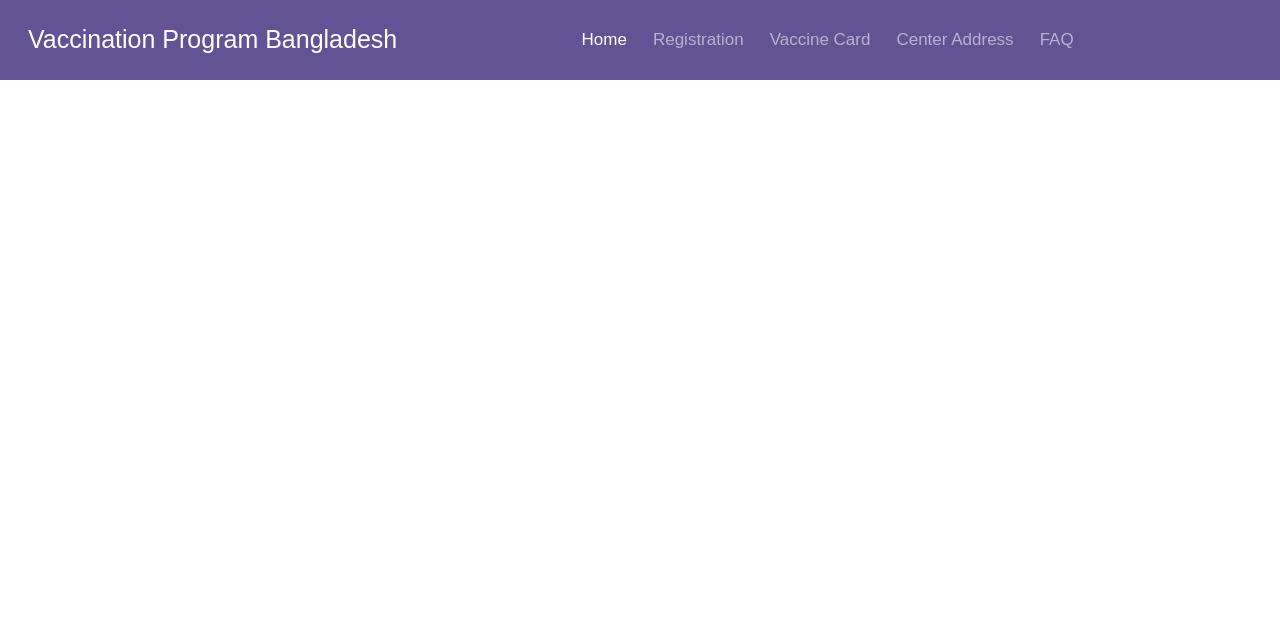
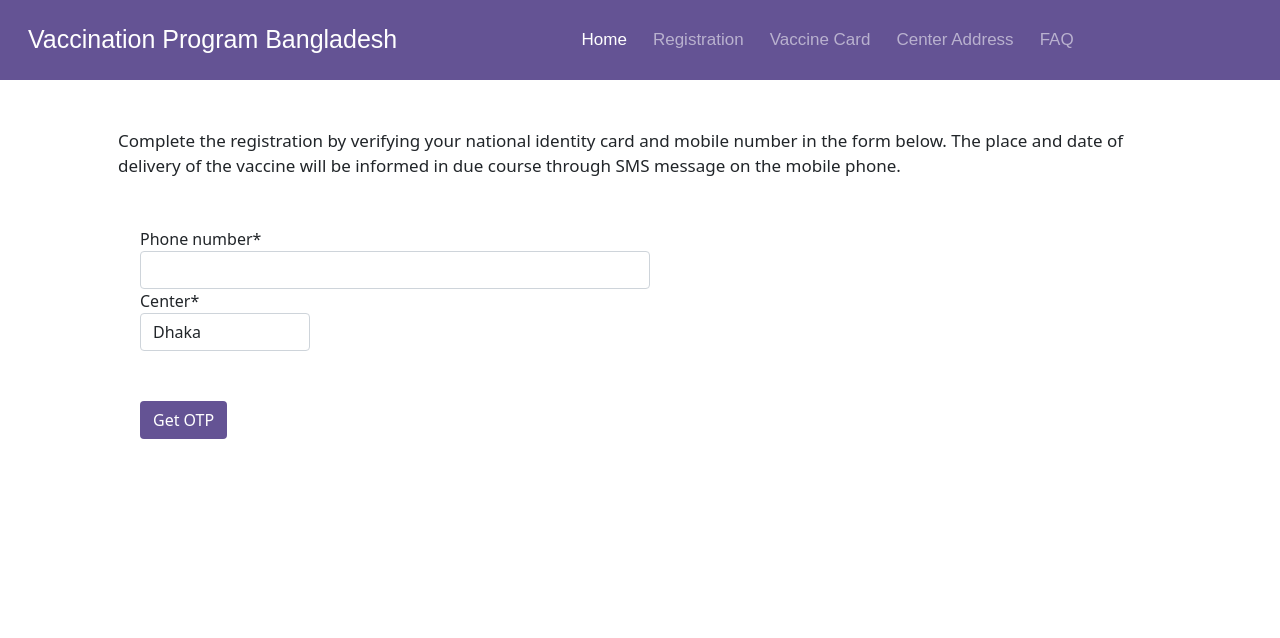
Before and after one commit to RezuanChowdhuryRifat/Vaccination_Registration_Website, a Django app: page /registrationinfo/ in a window 1280 px wide. Shown: the top 638 px of the page. Run offline with Django 3.2, Linux system fonts and the light colour scheme; some libraries are stand-ins or nearby versions.

Commit message:
registration form validation

```diff
--- a/frontend/js/app.js
+++ b/frontend/js/app.js
@@ -9,3 +9,8 @@ function covidcheck(){
 
    }
  }
+
+ function showOTP(){
+   let getId = document.getElementById('otp')
+   getId.style.display ="block"
+ }
--- a/templates/registrationinfo.html
+++ b/templates/registrationinfo.html
@@ -1,7 +1,43 @@
-{% extends "index.html" %}
+
+{% extends "index.html"%}
+
+{%load crispy_forms_tags %}
 
 {% block content%}
 
+<div class="container p-5" style="font-size: 17px; margin-bottom: 0;" >
+   Complete the registration by verifying your national identity card and mobile number in the form below.
+    The place and date of delivery of the vaccine will be informed in due course through SMS message on the mobile phone.
+</div>
+
+ <form method="POST" action="" enctype="multipart/form-data" style="margin-left: 20px; margin-right: 20px;margin-bottom: 20px; margin-top: 0;">
+
+   {% csrf_token %}
+<div class="contaoner" style="padding-right: 100px; padding-top: 0px; padding-bottom: 100px; padding-left: 120px;">
+   <div class="form-row">
+        <div class="form-group col-md-6 mb-0">
+           {{ form.Phone_number|as_crispy_field }}
+        </div>
+        <div class="form-group col-lg-2 col-md-6 mb-0">
+             {{ form.Center|as_crispy_field }}
+        </div>
+         <button type="submit" class="btn" onclick="javascript:showOTP()" style="margin-top: 50px; background-color: #645394; color: white;">Get OTP</button>
+   </div>
+
+<div id="otp" style="display: none; margin-top: 20px;";>
+   <div class=" col-lg-3">
+
+      {{ form.OTP|as_crispy_field }}
+   </div>
 
 
-{% endblock %}
+         <button type="submit" class="btn" style="margin-top: 50px; background-color: #645394; color: white;">Verify</button>
+ </div>
+
+</div>
+
+
+
+
+
+{% endblock%}
--- a/vaccination_app/registrationform.py
+++ b/vaccination_app/registrationform.py
@@ -6,5 +6,5 @@ from django.forms.fields import CharField
 class PostForm(forms.Form):
 
    NID  = forms.IntegerField()
-   Date_of_Birth = forms.DateField(widget=forms.SelectDateWidget)
+   Date_of_Birth = forms.DateField(widget=forms.SelectDateWidget(years=range(1921,2004)))
    CAPTCHA = forms.CharField()
--- a/vaccination_app/registrationinfoform.py
+++ b/vaccination_app/registrationinfoform.py
@@ -0,0 +1,11 @@
+from django import forms
+from django.db.models.enums import Choices
+from django.forms import widgets
+from django.forms.fields import CharField
+from django.utils.regex_helper import Choice
+
+choice_value= [('1', 'Dhaka'), ('2', 'Chittagong'), ('3', 'Khulna')]
+class PostForm3(forms.Form):
+   Phone_number  = forms.IntegerField()
+   Center = forms.ChoiceField(choices = choice_value)
+   OTP = forms.IntegerField()
--- a/vaccination_app/vaccinecardform.py
+++ b/vaccination_app/vaccinecardform.py
@@ -4,7 +4,7 @@ from django.forms import widgets
 from django.forms.fields import CharField
 
 
-class PostForm(forms.Form):
+class PostForm2(forms.Form):
 
    NID  = forms.IntegerField()
    Date_of_Birth = forms.DateField(widget=forms.SelectDateWidget)
--- a/vaccination_app/views.py
+++ b/vaccination_app/views.py
@@ -9,13 +9,14 @@
 from django.utils.translation import templatize
 from django.views.generic import TemplateView, ListView, FormView
 from .registrationform import PostForm
-from .vaccinecardform import PostForm
+from .vaccinecardform import PostForm2
+from .registrationinfoform import PostForm3
 from .models import Address, Nid, Center, CenterAddress, Student, GovernmentEmployee, Citizen, MedicalPersonel, Registration, Volunteering
 from django.http import HttpResponse, request
 from django.http import HttpResponseRedirect
 from django.core.exceptions import ValidationError
 from django.db import connection
-
+from datetime import datetime
 
 def HomePageView(request):
     return render(request, 'home.html')
@@ -40,7 +41,7 @@
 
 class VaccinecardView(FormView):
     template_name = "vaccinecard.html"
-    form_class = PostForm
+    form_class = PostForm2
 
 
 class RegistrationView(FormView):
@@ -51,13 +52,16 @@
 
     def form_valid(self, form):
         search_term=form.cleaned_data['NID']
+        search_term2=form.cleaned_data['Date_of_Birth']
         valid = Nid.objects.filter(id=search_term)
-        if valid:
-          return super().form_valid(form)
-        else:
-            form.add_error('NID', 'You are not eligible')
-            return self.form_invalid(form)
+        for objects in valid:
+            if valid and objects.dob == search_term2:
+                return super().form_valid(form)
+            else:
+              form.add_error('NID', 'You are not eligible')
+              return self.form_invalid(form)
 
 
-class RegistrationinfoView(TemplateView):
+class RegistrationinfoView(FormView):
     template_name = "registrationinfo.html"
+    form_class = PostForm3
```
Also changed, not shown: vaccination_app/models.py (+3 -6 lines).
